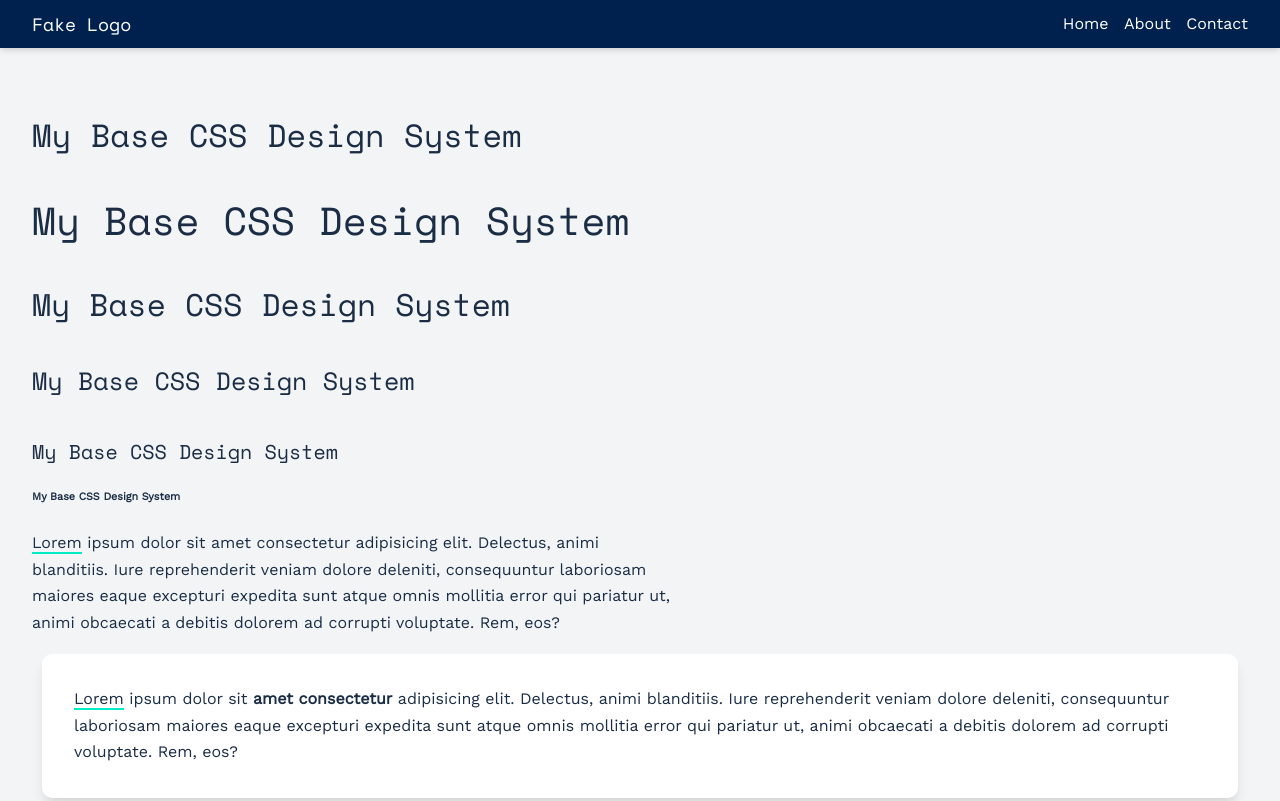
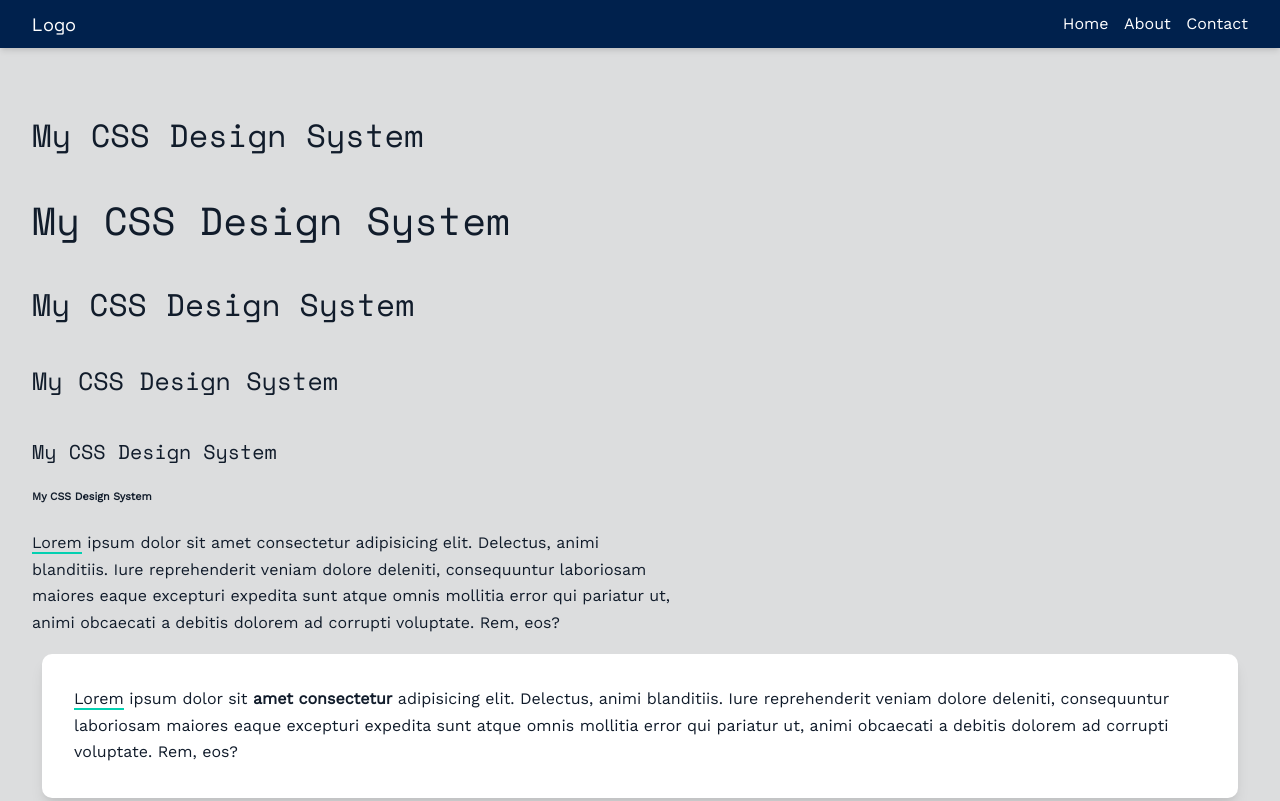
Before and after one commit to raythurman2386/my-base-css-design-system, a website built with Parcel: page index.html in a window 1280 px wide. Shown: the top 801 px of the page. Built offline with nearby package versions, Linux system fonts and the light colour scheme.

Commit message:
added git ignore, minor style changes

```diff
--- a/css/style.css
+++ b/css/style.css
@@ -11,14 +11,14 @@
 :root {
 	/* Define colors for the theme */
 	/* Change these on a project basis if needed */
-	--black: #1b2d45;
-	--green: #00ebc7;
+	--black: #111c2b;
+	--green: #03d0b1;
 	--red: #ff5470;
 	--yellow: #fde24f;
 	--dark-blue: #00214d;
 	--grey: #bfbfbf;
 	--dark-grey: #222;
-	--light-grey: #f2f4f6;
+	--light-grey: #dcddde;
 	--white: #fff;
 
 	/* Define colors intentions */
@@ -204,6 +204,8 @@ textarea {
 
 select {
 	appearance: none;
+	-webkit-appearance: none;
+	-moz-appearance: none;
 	border: var(--line);
 	padding: 4px 5px;
 	border-radius: var(--border-radius);
@@ -218,6 +220,7 @@ button {
 	--button-color: var(--primary);
 	cursor: pointer;
 	padding: 5px 25px;
+	margin-top: 5px;
 	appearance: none;
 	color: var(--button-text-color);
 	background-color: var(--button-color);
@@ -227,7 +230,7 @@ button {
 }
 
 button:hover {
-	box-shadow: var(--level-2);
+	box-shadow: var(--level-3);
 	transition: 0.3s ease-in-out box-shadow;
 }
 
@@ -325,6 +328,7 @@ button.small {
 	--card-bg: var(--dark-grey);
 	--button-text-color: var(--black);
 	--footer-background: var(--dark-grey);
+	--line-color: var(--white);
 }
 
 /* Sets dark theme based on browser dark theme */
--- a/index.html
+++ b/index.html
@@ -24,7 +24,7 @@
 
 	<body>
 		<header>
-			<h1 class="logo">Fake Logo</h1>
+			<h1 class="logo">Logo</h1>
 			<nav>
 				<a href="#">Home</a>
 				<a href="#">About</a>
@@ -33,12 +33,12 @@
 		</header>
 		<main class="layout">
 			<!-- Add your site or application content here -->
-			<h1>My Base CSS Design System</h1>
-			<h2>My Base CSS Design System</h2>
-			<h3>My Base CSS Design System</h3>
-			<h4>My Base CSS Design System</h4>
-			<h5>My Base CSS Design System</h5>
-			<h6>My Base CSS Design System</h6>
+			<h1>My CSS Design System</h1>
+			<h2>My CSS Design System</h2>
+			<h3>My CSS Design System</h3>
+			<h4>My CSS Design System</h4>
+			<h5>My CSS Design System</h5>
+			<h6>My CSS Design System</h6>
 
 			<p>
 				<a href="#">Lorem</a> ipsum dolor sit amet consectetur adipisicing elit.
@@ -110,12 +110,12 @@
 				<button>Button &xrarr;</button>
 				<button disabled>Disabled</button>
 				<br />
-				<button class="small">Submit</button>
+				<button class="small">Small btn</button>
 			</form>
 		</main>
 
 		<footer>
-			<h3 class="logo">Fake Logo</h3>
+			<h3 class="logo">Logo</h3>
 			<nav>
 				<a href="#">Support</a>
 				<a href="#">Contact</a>
```
Also changed, not shown: 1 other file.
